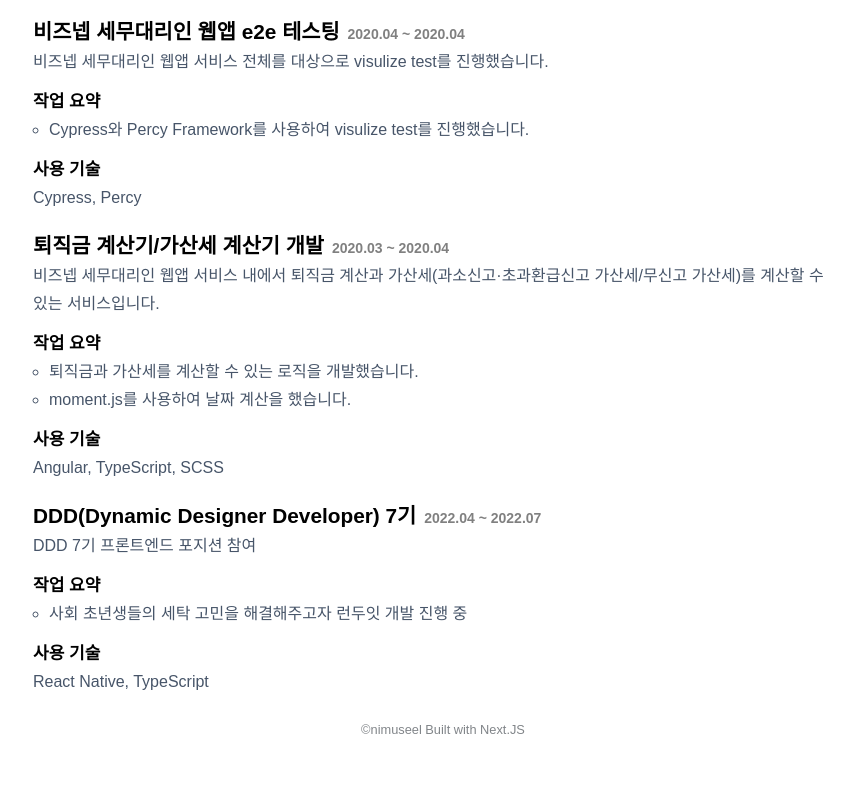
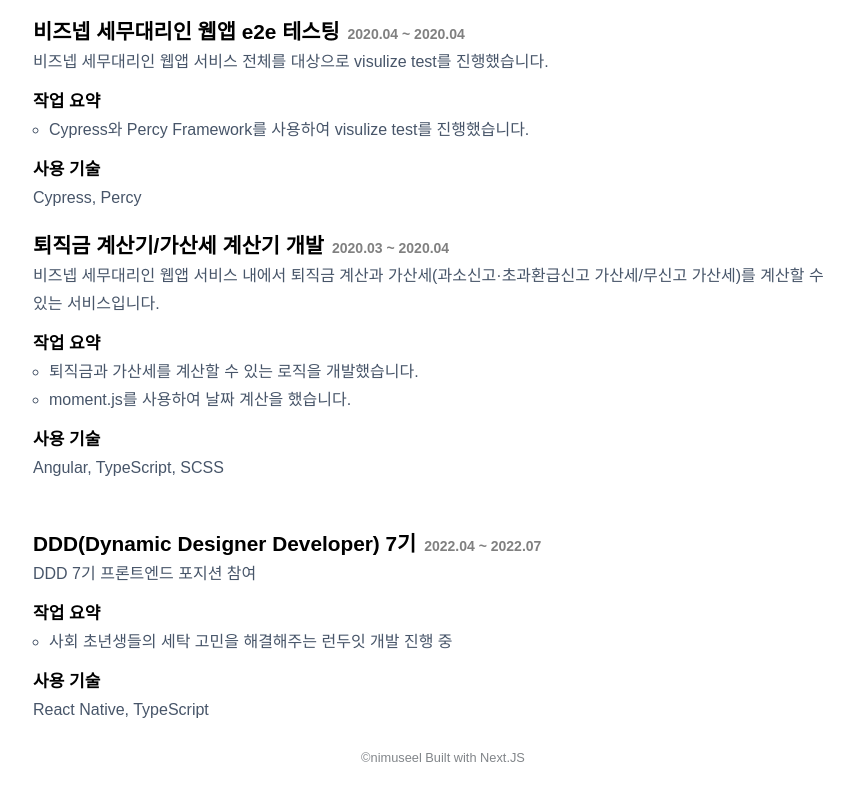
Before and after one commit to nimuseel/nimuseel-next, a Next.js app: page /resume in a window 1280 px wide. Shown: the part 3584-4384 px from the top of the page, without its empty margins (197-1051 px from the left). Built offline with nearby package versions, Linux system fonts and the light colour scheme; a web font is replaced by a local one.

Commit message:
refactor: other experience 분리

```diff
--- a/components/Resume/Career/data.ts
+++ b/components/Resume/Career/data.ts
@@ -1,4 +1,4 @@
-import { ICareerItem } from '../../../interfaces/careerItem';
+import { Experiences, ICareerItem } from '../../../interfaces/careerItem';
 
 export const careerList: ICareerItem[] = [
   {
@@ -163,14 +163,17 @@
         skills: 'Angular, TypeScript, SCSS',
       },
     ],
+  },
+];
+
+export const otherExperience: Experiences[] = [
+  {
     experiences: [
       {
         name: 'DDD(Dynamic Designer Developer) 7기',
         period: '2022.04 ~ 2022.07',
         description: 'DDD 7기 프론트엔드 포지션 참여',
-        details: [
-          '사회 초년생들의 세탁 고민을 해결해주고자 런두잇 개발 진행 중',
-        ],
+        details: ['사회 초년생들의 세탁 고민을 해결해주는 런두잇 개발 진행 중'],
         skills: 'React Native, TypeScript',
       },
     ],
--- a/components/Resume/Career/index.tsx
+++ b/components/Resume/Career/index.tsx
@@ -1,7 +1,7 @@
 import React from 'react';
 import { CareerContent } from './CareerContent';
 import { CompanyInfo } from './CompanyInfo';
-import { careerList } from './data';
+import { careerList, otherExperience } from './data';
 import { ProjectsContainer } from './ProjectsContainer';
 import S from './styles';
 
@@ -13,7 +13,11 @@
           <CompanyInfo item={item} />
 
           <ProjectsContainer projects={item.projects} />
+        </CareerContent>
+      ))}
 
+      {otherExperience.map((item, i) => (
+        <CareerContent key={i}>
           <ProjectsContainer projects={item.experiences} />
         </CareerContent>
       ))}
--- a/interfaces/careerItem.ts
+++ b/interfaces/careerItem.ts
@@ -12,5 +12,8 @@
   position: string;
   period: string;
   projects: CareerProject[];
+}
+
+export interface Experiences {
   experiences?: CareerProject[];
 }
```
